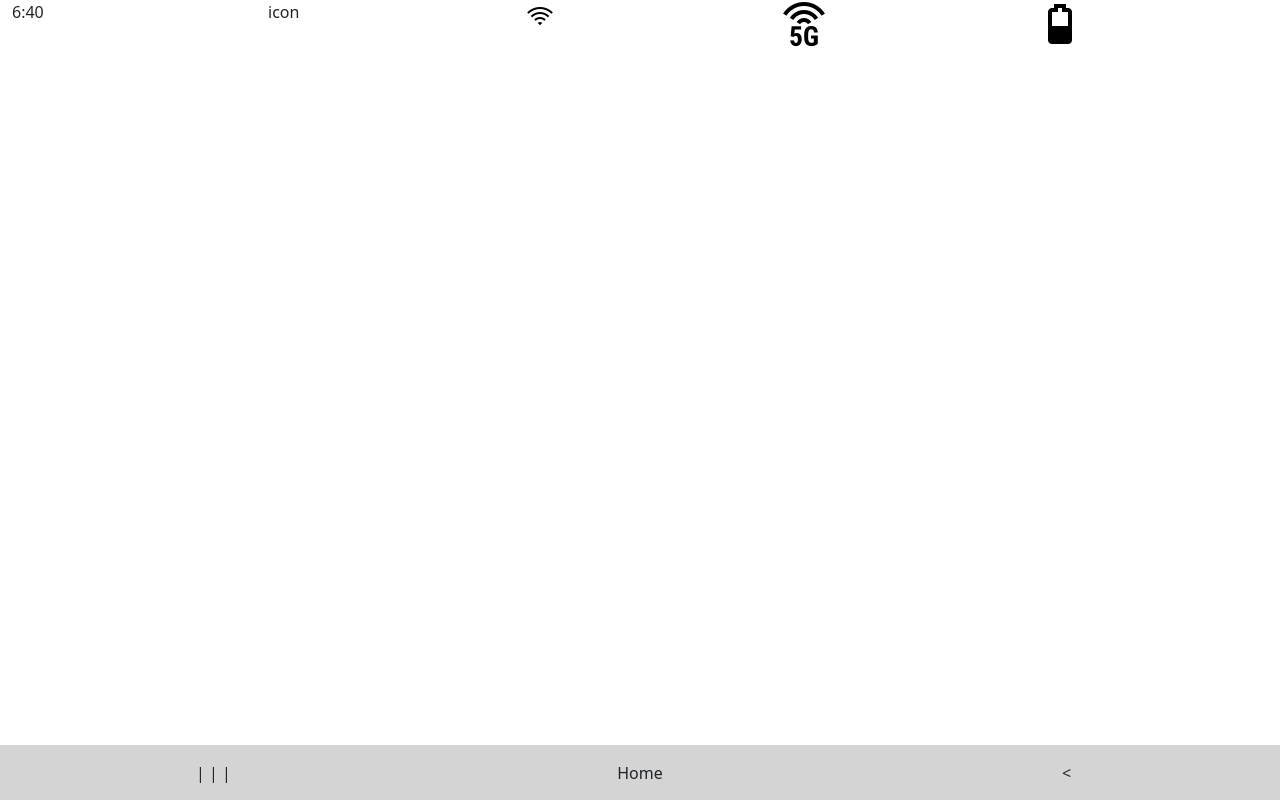
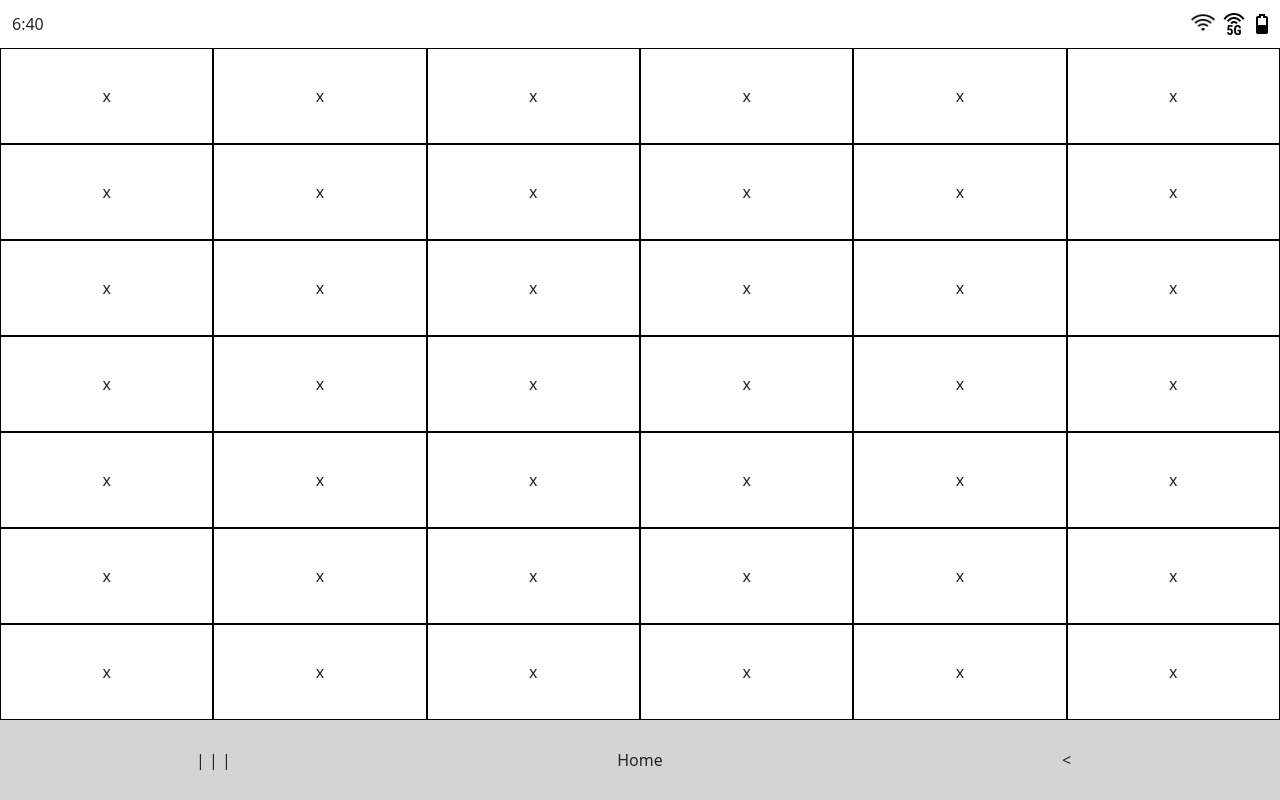
Before and after one commit to TheLvableMrFish/Fish_OS, a React (Create React App) app: page / in a window 1280 px wide. Built offline with nearby package versions, Linux system fonts and the light colour scheme.

Commit message:
Added a temp grid outline to show where how I want my applications to align onto the device, may change

```diff
--- a/package.json
+++ b/package.json
@@ -1,6 +1,7 @@
 {
   "name": "windows",
   "version": "0.1.0",
+  "homepage": "https://TheLvableMrFish.github.io/Fish_OS",
   "private": true,
   "dependencies": {
     "cra-template": "1.2.0",
--- a/src/Pages/Mobile.js
+++ b/src/Pages/Mobile.js
@@ -5,12 +5,70 @@ const Mobile =()=>{
     return(
         <>
         <div className='container-fluid'>
-            <div className='header row'>
-                <div className='col'>6:40</div>
-                <div className='col'>icon</div>
-                <div className='col'><img src='./mobileMedia/wifi.png' /></div>
-                <div className='col'><img src='./mobileMedia/5G.png' /></div>
-                <div className='col'><img src='./mobileMedia/battery-mid.png' /></div>
+            <div className='mobile-header header row'>
+                <div className='mobile-header-item col'>6:40</div>
+                <div className='mobile-header-item col-auto'>
+                    <img className='mobile-icon' src='./mobileMedia/wifi.png' />
+                    <img className='mobile-icon' src='./mobileMedia/5G.png' />
+                    <img className='mobile-icon' src='./mobileMedia/battery-mid.png' />
+                </div>
+            </div>
+
+            <div className='mobile-grid row'>
+                <div className='mobile-grid-space col-2'>x</div>
+                <div className='mobile-grid-space col-2'>x</div>
+                <div className='mobile-grid-space col-2'>x</div>
+                <div className='mobile-grid-space col-2'>x</div>
+                <div className='mobile-grid-space col-2'>x</div>
+                <div className='mobile-grid-space col-2'>x</div>
+            </div>
+            <div className='mobile-grid row'>
+                <div className='mobile-grid-space col-2'>x</div>
+                <div className='mobile-grid-space col-2'>x</div>
+                <div className='mobile-grid-space col-2'>x</div>
+                <div className='mobile-grid-space col-2'>x</div>
+                <div className='mobile-grid-space col-2'>x</div>
+                <div className='mobile-grid-space col-2'>x</div>
+            </div>
+            <div className='mobile-grid row'>
+                <div className='mobile-grid-space col-2'>x</div>
+                <div className='mobile-grid-space col-2'>x</div>
+                <div className='mobile-grid-space col-2'>x</div>
+                <div className='mobile-grid-space col-2'>x</div>
+                <div className='mobile-grid-space col-2'>x</div>
+                <div className='mobile-grid-space col-2'>x</div>
+            </div>
+            <div className='mobile-grid row'>
+                <div className='mobile-grid-space col-2'>x</div>
+                <div className='mobile-grid-space col-2'>x</div>
+                <div className='mobile-grid-space col-2'>x</div>
+                <div className='mobile-grid-space col-2'>x</div>
+                <div className='mobile-grid-space col-2'>x</div>
+                <div className='mobile-grid-space col-2'>x</div>
+            </div>
+            <div className='mobile-grid row'>
+                <div className='mobile-grid-space col-2'>x</div>
+                <div className='mobile-grid-space col-2'>x</div>
+                <div className='mobile-grid-space col-2'>x</div>
+                <div className='mobile-grid-space col-2'>x</div>
+                <div className='mobile-grid-space col-2'>x</div>
+                <div className='mobile-grid-space col-2'>x</div>
+            </div>
+            <div className='mobile-grid row'>
+                <div className='mobile-grid-space col-2'>x</div>
+                <div className='mobile-grid-space col-2'>x</div>
+                <div className='mobile-grid-space col-2'>x</div>
+                <div className='mobile-grid-space col-2'>x</div>
+                <div className='mobile-grid-space col-2'>x</div>
+                <div className='mobile-grid-space col-2'>x</div>
+            </div>
+            <div className='mobile-grid row'>
+                <div className='mobile-grid-space col-2'>x</div>
+                <div className='mobile-grid-space col-2'>x</div>
+                <div className='mobile-grid-space col-2'>x</div>
+                <div className='mobile-grid-space col-2'>x</div>
+                <div className='mobile-grid-space col-2'>x</div>
+                <div className='mobile-grid-space col-2'>x</div>
             </div>
 
             <div className='mobile-footer footer row'>
--- a/src/index_mobile.css
+++ b/src/index_mobile.css
@@ -1,4 +1,39 @@
+.mobile-header{
+    height: 6vh;
+    align-items: center;
+}
+
+.mobile-icon{
+    height: 3svh;
+    margin-left: 4px;
+    &:first-child{
+        height: 3.7svh;
+        margin-bottom: 3px;
+    }
+    &:last-child{
+        margin-right: -6px;
+    }
+}
+
 .mobile-footer{
+    height: 10svh;
     text-align: center;
     align-items: center;
 }
+
+.mobile-grid{
+    display: flex;
+    text-align: center;
+    align-items: center;
+    justify-content: center;
+    height: 12svh;
+
+}
+
+.mobile-grid-space{
+    display: flex;
+    border: 1px solid #000;
+    align-items: center;
+    justify-content: center;
+    height: 100%;
+}
```
